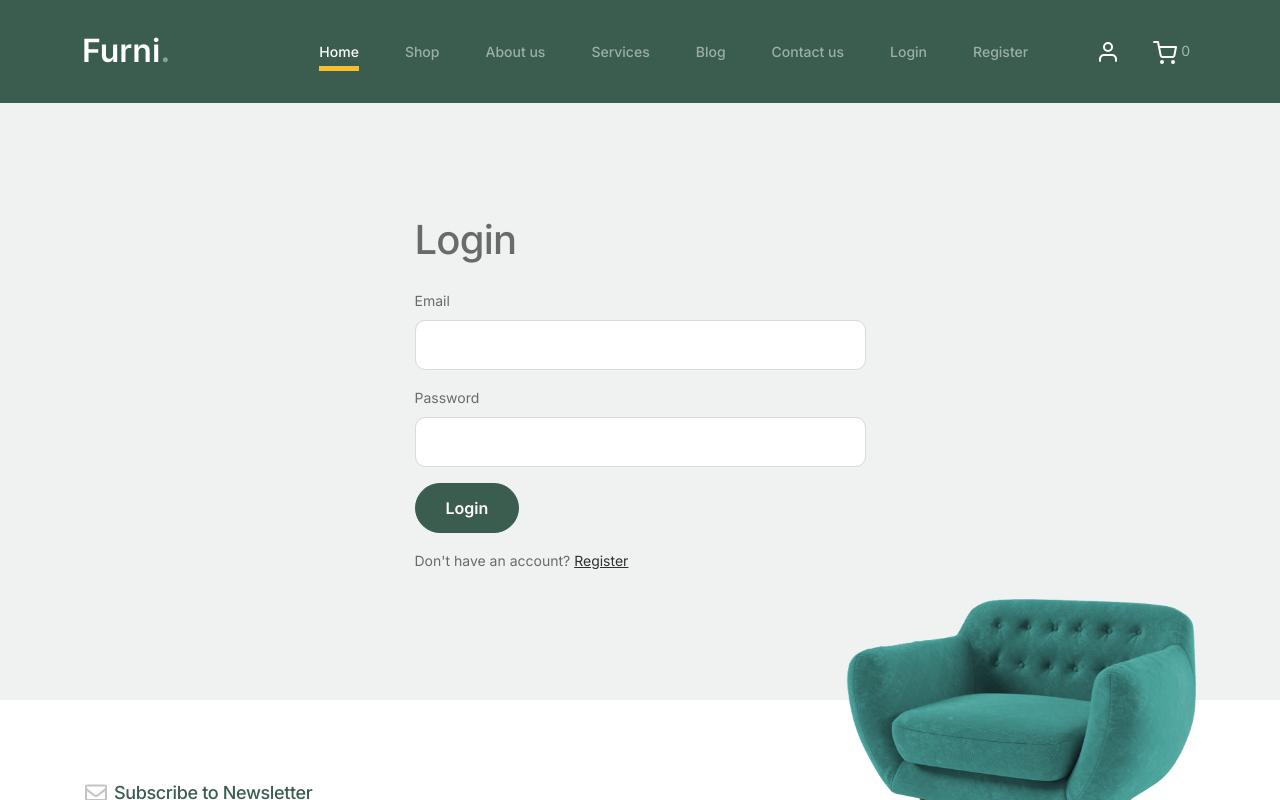
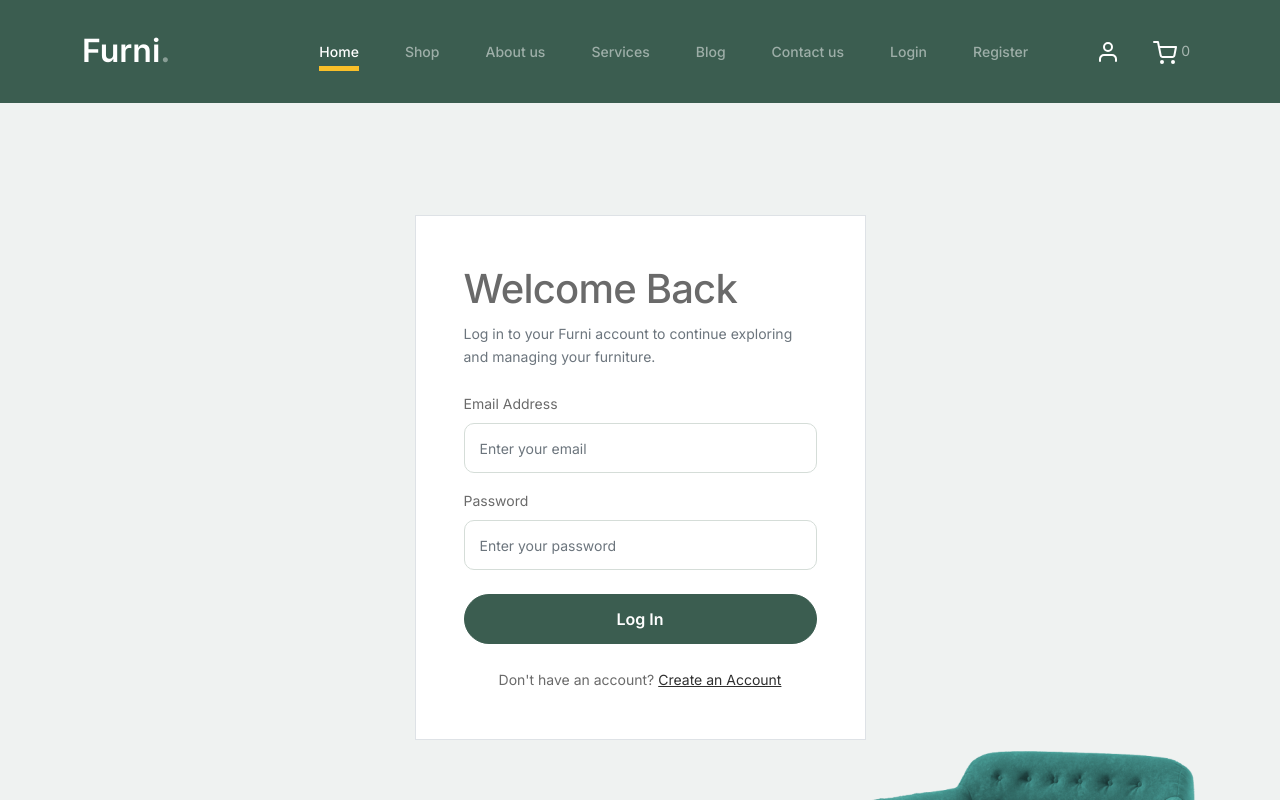
Before and after one commit to AsyaILIEVA/Furni-Modern-Furniture-E-commerce-Store, a React (Vite) app in the folder Furni-E-commerce-Store/: page /login in a window 1280 px wide. Shown: the top 800 px of the page. Built offline with nearby package versions, Linux system fonts and the light colour scheme; no server answers.

Commit message:
Furni-Test Cart, Login and Register after style improvements

```diff
--- a/Furni-E-commerce-Store/src/App.jsx
+++ b/Furni-E-commerce-Store/src/App.jsx
@@ -155,7 +155,7 @@ export default function App() {
 
       <Route
         path="/shop/category/:category"
-        element={<CategoryProducts />}
+        element={<CategoryProducts addToCart={addToCart} />}
       />
       </Routes>
 
--- a/Furni-E-commerce-Store/src/pages/login/Login.jsx
+++ b/Furni-E-commerce-Store/src/pages/login/Login.jsx
@@ -1,123 +1,3 @@
-// import { useState } from "react";
-// import { Link, useNavigate } from "react-router-dom";
-// import { supabase } from "../../lib/supabase";
-
-// export default function Login() {
-//   const navigate = useNavigate();
-
-//   const [formData, setFormData] = useState({
-//     email: "",
-//     password: "",
-//   });
-
-//   const [error, setError] = useState("");
-//   const [loading, setLoading] = useState(false);
-
-//   function handleChange(event) {
-//     const { name, value } = event.target;
-
-//     setFormData((previous) => ({
-//       ...previous,
-//       [name]: value,
-//     }));
-//   }
-
-//   async function handleSubmit(event) {
-//     event.preventDefault();
-//     setError("");
-//     setLoading(true);
-
-//     try {
-//       const { error } = await supabase.auth.signInWithPassword({
-//         email: formData.email,
-//         password: formData.password,
-//       });
-
-//       if (error) throw error;
-
-//       navigate("/");
-//     } catch (err) {
-//       setError(err.message || "Login failed. Please try again.");
-//     } finally {
-//       setLoading(false);
-//     }
-//     }
-
-//   return (
-//     <div className="untree_co-section">
-//       <div className="container">
-//         <div className="row justify-content-center">
-//           <div className="col-md-6 col-lg-5">
-//             <h1 className="mb-4">Login</h1>
-
-//             <form onSubmit={handleSubmit}>
-//               <div className="mb-3">
-//                 <label htmlFor="email" className="form-label">
-//                   Email
-//                 </label>
-//                 <input
-//                   id="email"
-//                   name="email"
-//                   type="email"
-//                   className="form-control"
-//                   value={formData.email}
-//                   onChange={handleChange}
-//                   autoComplete="email"
-//                   required
-//                 />
-//               </div>
-
-//               <div className="mb-3">
-//                 <label htmlFor="password" className="form-label">
-//                   Password
-//                 </label>
-//                 <input
-//                   id="password"
-//                   name="password"
-//                   type="password"
-//                   className="form-control"
-//                   value={formData.password}
-//                   onChange={handleChange}
-//                   autoComplete="current-password"
-//                   required
-//                 />
-//               </div>
-
-//               {error && (
-//                 <p className="text-danger" role="alert">
-//                   {error}
-//                 </p>
-//               )}
-
-//               <button
-//                 type="submit"
-//                 className="btn btn-primary"
-//                 disabled={loading}
-//               >
-//                 {loading ? "Logging in..." : "Login"}
-//               </button>
-//             </form>
-
-//             <p className="mt-3">
-//               Don't have an account? <Link to="/register">Register</Link>
-//             </p>
-//           </div>
-//         </div>
-//       </div>
-//     </div>
-//   );
-// }
-
-
-// export default function Login() {
-//   return (
-//     <div>
-//       <h1>Login page works!</h1>
-//     </div>
-//   );
-// }
-
-
 import { useState } from "react";
 import { Link, useNavigate } from "react-router-dom";
 import { supabase } from "../../lib/supabase";
@@ -133,11 +13,17 @@ export default function Login() {
   async function handleSubmit(event) {
     event.preventDefault();
     setError("");
+
+    if (!email.trim() || !password) {
+      setError("Please enter your email and password.");
+      return;
+    }
+
     setLoading(true);
 
     try {
       const { error } = await supabase.auth.signInWithPassword({
-        email,
+        email: email.trim(),
         password,
       });
 
@@ -157,18 +43,26 @@ export default function Login() {
     <div className="untree_co-section">
       <div className="container">
         <div className="row justify-content-center">
-          <div className="col-md-6 col-lg-5">
-            <h1 className="mb-4">Login</h1>
+          <div className="col-md-7 col-lg-5">
+            <div className="border rounded-4 p-4 p-md-5 bg-white">
+              <h1 className="mb-2">Welcome Back</h1>
+
+              <p className="text-muted mb-4">
+                Log in to your Furni account to continue exploring
+                and managing your furniture.
+              </p>
 
               <form onSubmit={handleSubmit}>
                 <div className="mb-3">
                   <label htmlFor="email" className="form-label">
-                  Email
+                    Email Address
                   </label>
+
                   <input
                     id="email"
                     type="email"
                     className="form-control"
+                    placeholder="Enter your email"
                     value={email}
                     onChange={(event) => setEmail(event.target.value)}
                     autoComplete="email"
@@ -176,14 +70,16 @@ export default function Login() {
                   />
                 </div>
 
-              <div className="mb-3">
+                <div className="mb-4">
                   <label htmlFor="password" className="form-label">
                     Password
                   </label>
+
                   <input
                     id="password"
                     type="password"
                     className="form-control"
+                    placeholder="Enter your password"
                     value={password}
                     onChange={(event) => setPassword(event.target.value)}
                     autoComplete="current-password"
@@ -192,23 +88,25 @@ export default function Login() {
                 </div>
 
                 {error && (
-                <p className="text-danger" role="alert">
+                  <div className="alert alert-danger" role="alert">
                     {error}
-                </p>
+                  </div>
                 )}
 
                 <button
                   type="submit"
-                className="btn btn-primary"
+                  className="btn btn-primary w-100"
                   disabled={loading}
                 >
-                {loading ? "Logging in..." : "Login"}
+                  {loading ? "Logging in..." : "Log In"}
                 </button>
               </form>
 
-            <p className="mt-3">
-              Don't have an account? <Link to="/register">Register</Link>
+              <p className="text-center mt-4 mb-0">
+                Don't have an account?{" "}
+                <Link to="/register">Create an Account</Link>
               </p>
+            </div>
           </div>
         </div>
       </div>
--- a/Furni-E-commerce-Store/src/pages/register/Register.jsx
+++ b/Furni-E-commerce-Store/src/pages/register/Register.jsx
@@ -1,4 +1,3 @@
-
 import { useState } from "react";
 import { Link, useNavigate } from "react-router-dom";
 import { supabase } from "../../lib/supabase";
@@ -13,6 +12,7 @@ export default function Register() {
   });
 
   const [error, setError] = useState("");
+  const [success, setSuccess] = useState("");
   const [loading, setLoading] = useState(false);
 
   function handleChange(event) {
@@ -27,6 +27,12 @@ export default function Register() {
   async function handleSubmit(event) {
     event.preventDefault();
     setError("");
+    setSuccess("");
+
+    if (!formData.email.trim()) {
+      setError("Please enter your email address.");
+      return;
+    }
 
     if (formData.password.length < 6) {
       setError("Password must contain at least 6 characters.");
@@ -42,7 +48,7 @@ export default function Register() {
 
     try {
       const { data, error } = await supabase.auth.signUp({
-        email: formData.email,
+        email: formData.email.trim(),
         password: formData.password,
       });
 
@@ -51,9 +57,15 @@ export default function Register() {
       if (data.session) {
         navigate("/");
       } else {
-        setError(
-          "Registration successful. Check your email to confirm your account before logging in."
+        setSuccess(
+          "Registration request completed. If email confirmation is required, check your inbox before logging in."
         );
+
+        setFormData({
+          email: "",
+          password: "",
+          confirmPassword: "",
+        });
       }
     } catch (err) {
       setError(err.message || "Registration failed. Please try again.");
@@ -66,19 +78,27 @@ export default function Register() {
     <div className="untree_co-section">
       <div className="container">
         <div className="row justify-content-center">
-          <div className="col-md-6 col-lg-5">
-            <h1 className="mb-4">Create an Account</h1>
+          <div className="col-md-7 col-lg-5">
+            <div className="border rounded-4 p-4 p-md-5 bg-white">
+              <h1 className="mb-2">Create an Account</h1>
+
+              <p className="text-muted mb-4">
+                Join Furni to explore our furniture collection,
+                manage your products, and share your thoughts.
+              </p>
 
               <form onSubmit={handleSubmit}>
                 <div className="mb-3">
                   <label htmlFor="email" className="form-label">
-                  Email
+                    Email Address
                   </label>
+
                   <input
                     id="email"
                     name="email"
                     type="email"
                     className="form-control"
+                    placeholder="Enter your email"
                     value={formData.email}
                     onChange={handleChange}
                     autoComplete="email"
@@ -90,11 +110,13 @@ export default function Register() {
                   <label htmlFor="password" className="form-label">
                     Password
                   </label>
+
                   <input
                     id="password"
                     name="password"
                     type="password"
                     className="form-control"
+                    placeholder="At least 6 characters"
                     value={formData.password}
                     onChange={handleChange}
                     autoComplete="new-password"
@@ -103,15 +125,17 @@ export default function Register() {
                   />
                 </div>
 
-              <div className="mb-3">
+                <div className="mb-4">
                   <label htmlFor="confirmPassword" className="form-label">
-                  Confirm password
+                    Confirm Password
                   </label>
+
                   <input
                     id="confirmPassword"
                     name="confirmPassword"
                     type="password"
                     className="form-control"
+                    placeholder="Repeat your password"
                     value={formData.confirmPassword}
                     onChange={handleChange}
                     autoComplete="new-password"
@@ -120,23 +144,31 @@ export default function Register() {
                 </div>
 
                 {error && (
-                <p className="text-danger" role="alert">
+                  <div className="alert alert-danger" role="alert">
                     {error}
-                </p>
+                  </div>
+                )}
+
+                {success && (
+                  <div className="alert alert-success" role="status">
+                    {success}
+                  </div>
                 )}
 
                 <button
                   type="submit"
-                className="btn btn-primary"
+                  className="btn btn-primary w-100"
                   disabled={loading}
                 >
-                {loading ? "Registering..." : "Register"}
+                  {loading ? "Creating Account..." : "Create Account"}
                 </button>
               </form>
 
-            <p className="mt-3">
-              Already registered? <Link to="/login">Log in</Link>
+              <p className="text-center mt-4 mb-0">
+                Already have an account?{" "}
+                <Link to="/login">Log In</Link>
               </p>
+            </div>
           </div>
         </div>
       </div>
```
Also changed, not shown: Furni-E-commerce-Store/src/pages/category-products/CategoryProducts.jsx (+6 -2 lines). Lines whose indentation alone changed are shown as unchanged.
